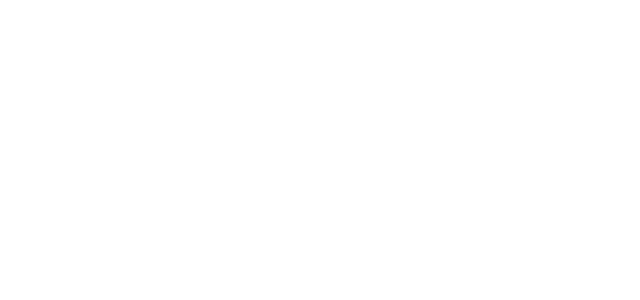
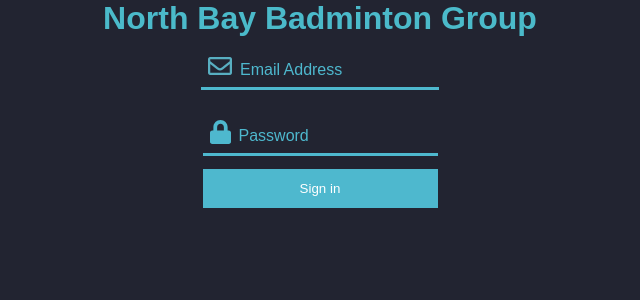
Before and after one commit to jma26/North-Bay-Badminton-Manager, a React (Create React App) app in the folder nbbm-app/: page /login in a window 1280 px wide. Shown: the top 300 px of the page, without its empty margins (320-960 px from the left). Built offline with nearby package versions, Linux system fonts and the light colour scheme.

Commit message:
Add new component for Login and import in App.js

```diff
--- a/nbbm-app/src/App.js
+++ b/nbbm-app/src/App.js
@@ -5,6 +5,7 @@
 
 import Home from './components/Home';
 import Register from './components/Register';
+import Login from './components/Login';
 
 class App extends Component {
   render() {
@@ -12,6 +13,7 @@
       <div className="App">
         <Route exact path="/" component={ Home } />
         <Route path="/register" component={ Register } />
+        <Route path="/login" component={ Login } />
       </div>
     );
   }
--- /dev/null
+++ b/nbbm-app/src/components/Login.css
@@ -0,0 +1,6 @@
+.Login {
+  background-color: #222431;
+  min-width: 300px;
+  min-height: 100vh;
+  text-align: center;
+}
--- /dev/null
+++ b/nbbm-app/src/components/Login.js
@@ -0,0 +1,33 @@
+import React, { Component } from 'react';
+import './Login.css';
+
+import { library } from '@fortawesome/fontawesome-svg-core';
+import { FontAwesomeIcon } from '@fortawesome/react-fontawesome';
+
+class Login extends Component {
+  render() {
+    return (
+      <div className="Login">
+        <h1 className="app-title"> North Bay Badminton Group </h1>
+        <div className="login-container">
+          <form className="login-form">
+            <div>
+              <label className={['email', 'input-field'].join(' ')}>
+                <input type="text" placeholder="Email Address" autoComplete="disabled" className="input-text" />
+              </label>
+            </div>
+            <div>
+              <label className={['password', 'input-field'].join(' ')}>
+                <FontAwesomeIcon className="password" icon="lock" />
+                <input type="password" placeholder="Password" className="input-password" />
+              </label>
+            </div>
+            <input type="submit" value="Sign in" />
+          </form>
+        </div>
+      </div>
+    )
+  }
+}
+
+export default Login;
```
